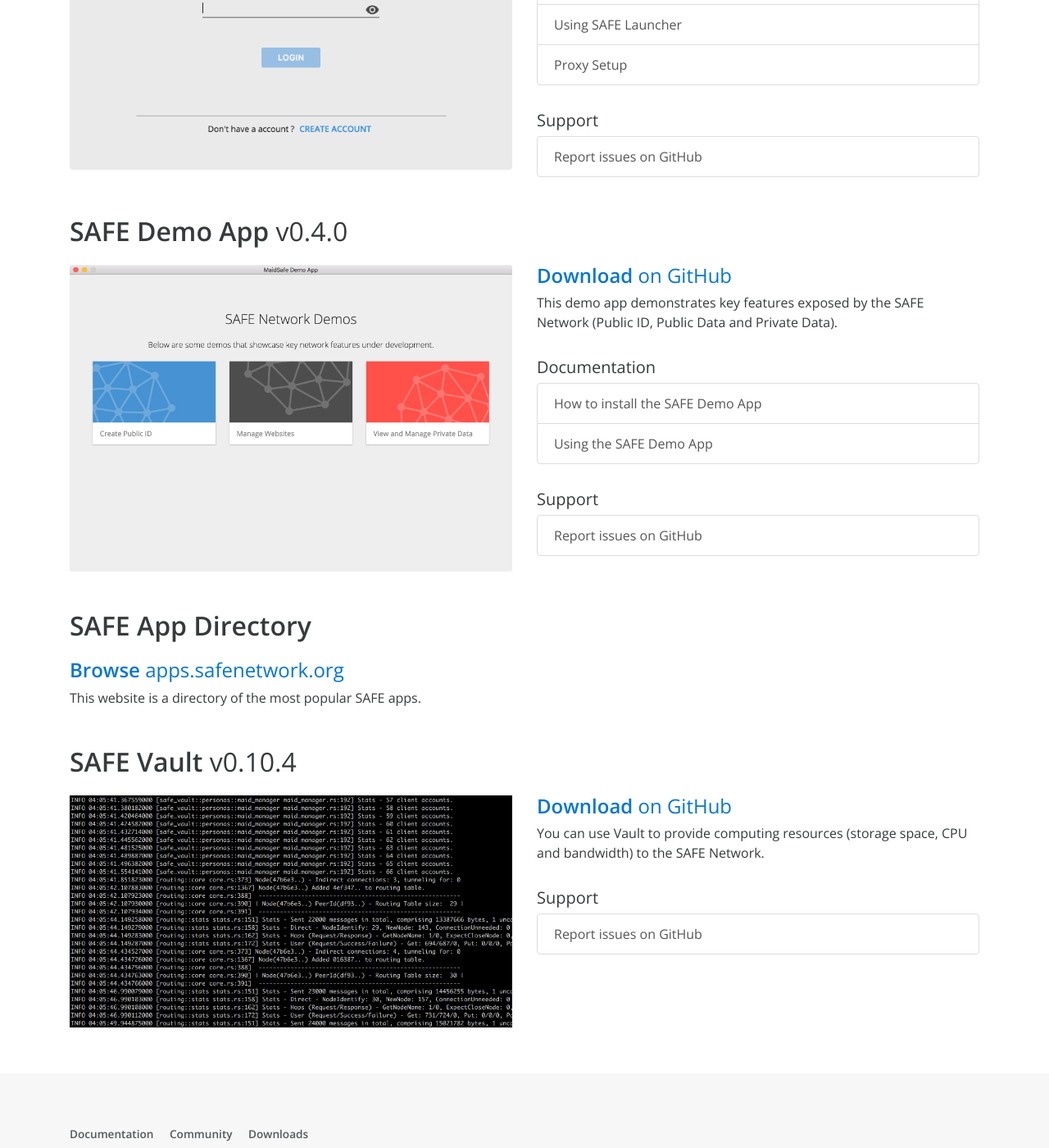
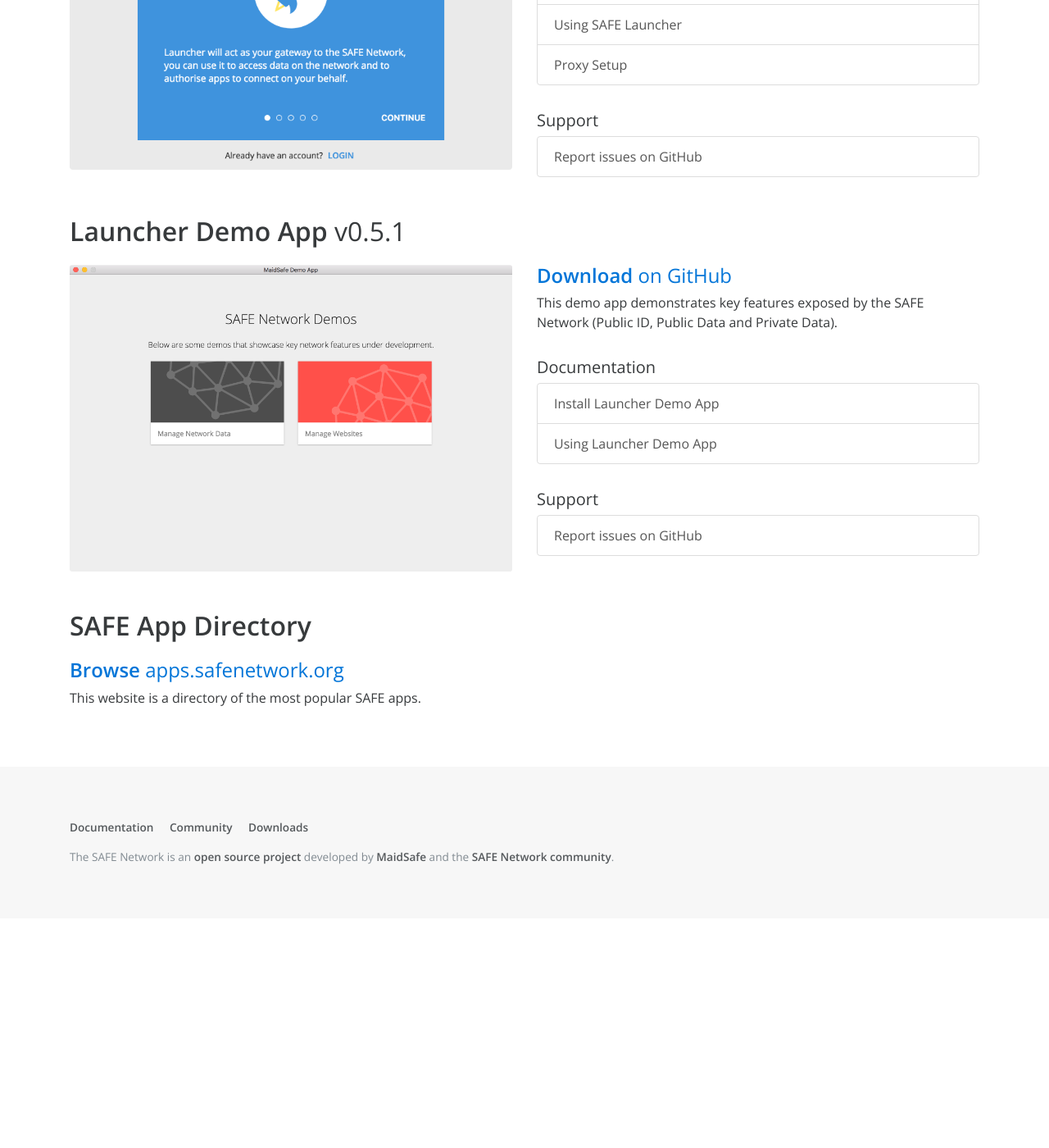
Before and after one commit to safenetwork/safenetwork.org, a Jekyll site: the page built from downloads.html, in a window 1280 px wide and 1400 px high, scrolled down 459 px. Shown: the whole window at 82% size. Built offline with Jekyll 4.4.1, drawn with Linux system fonts in a browser that asks for light colours; after the commit the page ends 1579 px from its top, so only the background shows below that; some of the changed text lies outside the part shown.

Commit message:
update Launcher and Demo App

```diff
--- a/downloads.html
+++ b/downloads.html
@@ -3,19 +3,19 @@
 title: Downloads
 ---
 
-<h2 id="safe-launcher"><b>SAFE Launcher</b> v0.6.0</h2>
+<h2 id="safe-launcher"><b>SAFE Launcher</b> v0.7.1</h2>
 
 <div class="row">
   <div class="col-xs-12 col-md-6">
     <img class="img-fluid" src="/images/safe-launcher.png" alt="SAFE Launcher">
   </div>
   <div class="col-xs-12 col-md-6">
-    <h4><a href="https://github.com/maidsafe/safe_launcher/releases/tag/0.6.0"><b>Download</b> on GitHub</a></h4>
+    <h4><a href="https://github.com/maidsafe/safe_launcher/releases/tag/0.7.1"><b>Download</b> on GitHub</a></h4>
     <p>You can use Launcher to access data stored on the SAFE Network and to authorize apps to connect on your behalf.</p>
 
     <h5>Documentation</h5>
     <div class="list-group">
-      <a href="https://maidsafe.readme.io/docs/install-launcher" class="list-group-item list-group-item-action">How to install SAFE Launcher</a>
+      <a href="https://maidsafe.readme.io/docs/install-launcher" class="list-group-item list-group-item-action">Install SAFE Launcher</a>
       <a href="https://maidsafe.readme.io/docs/launcher" class="list-group-item list-group-item-action">Using SAFE Launcher</a>
       <a href="https://maidsafe.readme.io/docs/proxy-setup" class="list-group-item list-group-item-action">Proxy Setup</a>
       <!-- <a href="https://maidsafe.readme.io/docs/introduction" class="list-group-item list-group-item-action">SAFE Launcher API</a> -->
@@ -28,20 +28,20 @@
   </div>
 </div>
 
-<h2 id="safe-demo-app"><b>SAFE Demo App</b> v0.4.0</h2>
+<h2 id="safe-demo-app"><b>Launcher Demo App</b> v0.5.1</h2>
 
 <div class="row">
   <div class="col-xs-12 col-md-6">
-    <img class="img-fluid" src="/images/safe-demo-app.png" alt="SAFE Demo App">
+    <img class="img-fluid" src="/images/launcher-demo-app.png" alt="SAFE Demo App">
   </div>
   <div class="col-xs-12 col-md-6">
-    <h4><a href="https://github.com/maidsafe/safe_examples/releases/tag/0.4.0"><b>Download</b> on GitHub</a></h4>
+    <h4><a href="https://github.com/maidsafe/safe_examples/releases/tag/0.5.1"><b>Download</b> on GitHub</a></h4>
     <p>This demo app demonstrates key features exposed by the SAFE Network (Public ID, Public Data and Private Data).</p>
 
     <h5>Documentation</h5>
     <div class="list-group">
-      <a href="https://maidsafe.readme.io/docs/install-demo-app" class="list-group-item list-group-item-action">How to install the SAFE Demo App</a>
-      <a href="https://maidsafe.readme.io/docs/demo-app" class="list-group-item list-group-item-action">Using the SAFE Demo App</a>
+      <a href="https://maidsafe.readme.io/docs/install-demo-app" class="list-group-item list-group-item-action">Install Launcher Demo App</a>
+      <a href="https://maidsafe.readme.io/docs/demo-app" class="list-group-item list-group-item-action">Using Launcher Demo App</a>
     </div>
 
     <h5>Support</h5>
@@ -56,7 +56,7 @@
 <h4><a href="https://apps.safenetwork.org/"><b>Browse</b> apps.safenetwork.org</a></h4>
 <p>This website is a directory of the most popular SAFE apps.</p>
 
-<h2 id="safe-vault"><b>SAFE Vault</b> v0.10.4</h2>
+<!-- <h2 id="safe-vault"><b>SAFE Vault</b> v0.10.4</h2>
 
 <div class="row">
   <div class="col-xs-12 col-md-6">
@@ -71,4 +71,4 @@
       <a href="https://github.com/maidsafe/safe_vault/issues" class="list-group-item list-group-item-action">Report issues on GitHub</a>
     </div>
   </div>
-</div>
+</div> -->
```
Also changed, not shown: images/launcher-demo-app.png (added), images/safe-demo-app.png (deleted), images/safe-launcher.png.
